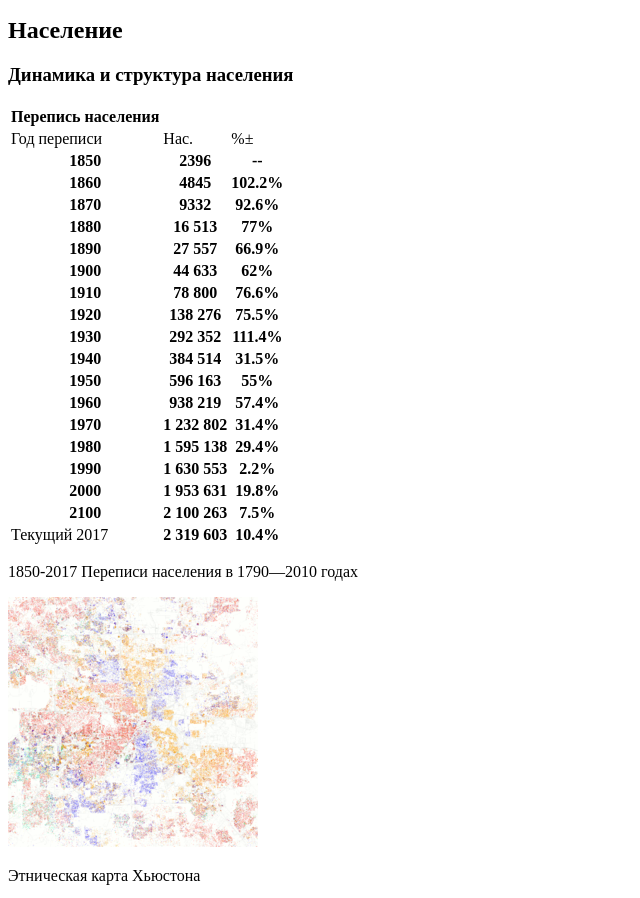
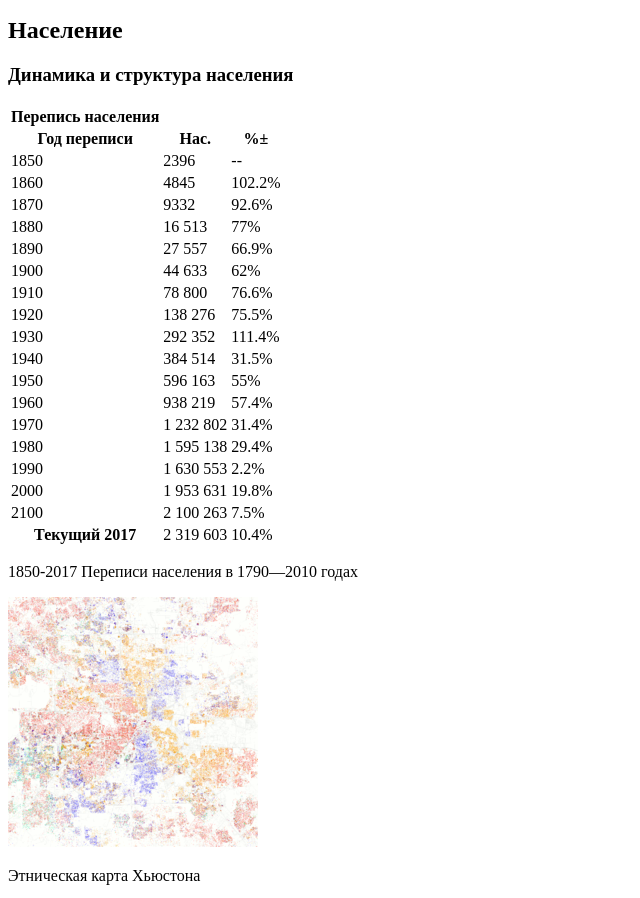
Before and after one commit to BaitBi/first, a plain HTML site: page index.html in a window 1280 px wide. Shown: the part 5681-6579 px from the top of the page, without its empty margins (0-640 px from the left). Drawn offline with Linux system fonts and the light colour scheme.

Commit message:
Update index.html

```diff
--- a/index.html
+++ b/index.html
@@ -437,7 +437,7 @@
     </tr>
   </tbody>
 </table>
-<img src="/img/Houston_Ship_Channel.jpg" alt="Хьюстонский судоходный канал">
+<img src="img/Houston_Ship_Channel.jpg" alt="Хьюстонский судоходный канал">
 <p>
   Хьюстонский судоходный канал
 </p>
@@ -541,101 +541,101 @@ Technologies — внекорабельная деятельность, Wyle Lab
       <th>Перепись населения</th>
     </tr>
     <tr>
-      <td>Год переписи</td>
-      <td>Нас.</td>
-      <td>%±</td>
+      <th>Год переписи</th>
+      <th>Нас.</th>
+      <th>%±</th>
     </tr>
   </thead>
   <tbody>
     <tr>
-      <th>1850</th>
-      <th>2396</th>
-      <th>--</th>
+      <td>1850</td>
+      <td>2396</td>
+      <td>--</td>
     </tr>
     <tr>
-      <th>1860</th>
-      <th>4845</th>
-      <th>102.2%</th>
+      <td>1860</td>
+      <td>4845</td>
+      <td>102.2%</td>
     </tr>
     <tr>
-      <th>1870</th>
-      <th>9332</th>
-      <th>92.6%</th>
+      <td>1870</td>
+      <td>9332</td>
+      <td>92.6%</td>
     </tr>
     <tr>
-      <th>1880</th>
-      <th>16 513</th>
-      <th>77%</th>
+      <td>1880</td>
+      <td>16 513</td>
+      <td>77%</td>
     </tr>
     <tr>
-      <th>1890</th>
-      <th>27 557</th>
-      <th>66.9%</th>
+      <td>1890</td>
+      <td>27 557</td>
+      <td>66.9%</td>
     </tr>
     <tr>
-      <th>1900</th>
-      <th>44 633</th>
-      <th>62%</th>
+      <td>1900</td>
+      <td>44 633</td>
+      <td>62%</td>
     </tr>
     <tr>
-      <th>1910</th>
-      <th>78 800</th>
-      <th>76.6%</th>
+      <td>1910</td>
+      <td>78 800</td>
+      <td>76.6%</td>
     </tr>
     <tr>
-      <th>1920</th>
-      <th>138 276</th>
-      <th>75.5%</th>
+      <td>1920</td>
+      <td>138 276</td>
+      <td>75.5%</td>
     </tr>
     <tr>
-      <th>1930</th>
-      <th>292 352</th>
-      <th>111.4%</th>
+      <td>1930</td>
+      <td>292 352</td>
+      <td>111.4%</td>
     </tr>
     <tr>
-      <th>1940</th>
-      <th>384 514</th>
-      <th>31.5%</th>
+      <td>1940</td>
+      <td>384 514</td>
+      <td>31.5%</td>
     </tr>
     <tr>
-      <th>1950</th>
-      <th>596 163</th>
-      <th>55%</th>
+      <td>1950</td>
+      <td>596 163</td>
+      <td>55%</td>
     </tr>
     <tr>
-      <th>1960</th>
-      <th>938 219</th>
-      <th>57.4%</th>
+      <td>1960</td>
+      <td>938 219</td>
+      <td>57.4%</td>
     </tr>
     <tr>
-      <th>1970</th>
-      <th>1 232 802</th>
-      <th>31.4%</th>
+      <td>1970</td>
+      <td>1 232 802</td>
+      <td>31.4%</td>
     </tr>
     <tr>
-      <th>1980</th>
-      <th>1 595 138</th>
-      <th>29.4%</th>
+      <td>1980</td>
+      <td>1 595 138</td>
+      <td>29.4%</td>
     </tr>
     <tr>
-      <th>1990</th>
-      <th>1 630 553</th>
-      <th>2.2%</th>
+      <td>1990</td>
+      <td>1 630 553</td>
+      <td>2.2%</td>
     </tr>
     <tr>
-      <th>2000</th>
-      <th>1 953 631</th>
-      <th>19.8%</th>
+      <td>2000</td>
+      <td>1 953 631</td>
+      <td>19.8%</td>
     </tr>
     <tr>
-      <th>2100</th>
-      <th>2 100 263</th>
-      <th>7.5%</th>
+      <td>2100</td>
+      <td>2 100 263</td>
+      <td>7.5%</td>
     </tr>
     <tr>
-      <td>Текущий 2017</td>
-      <th>2 319 603</th>
-      <th>10.4%</th>
+      <th>Текущий 2017</th>
+      <td>2 319 603</td>
+      <td>10.4%</td>
     </tr>
   </tbody>
 </table>
```
